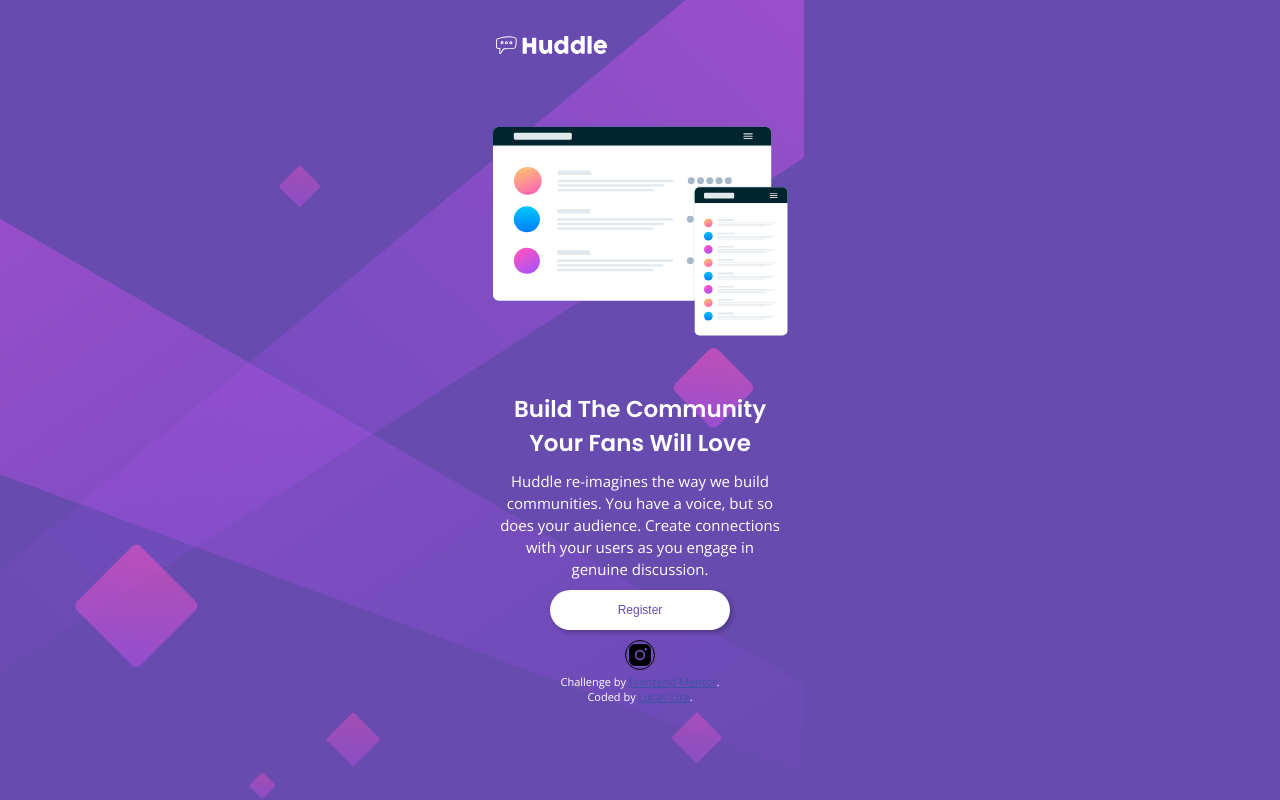
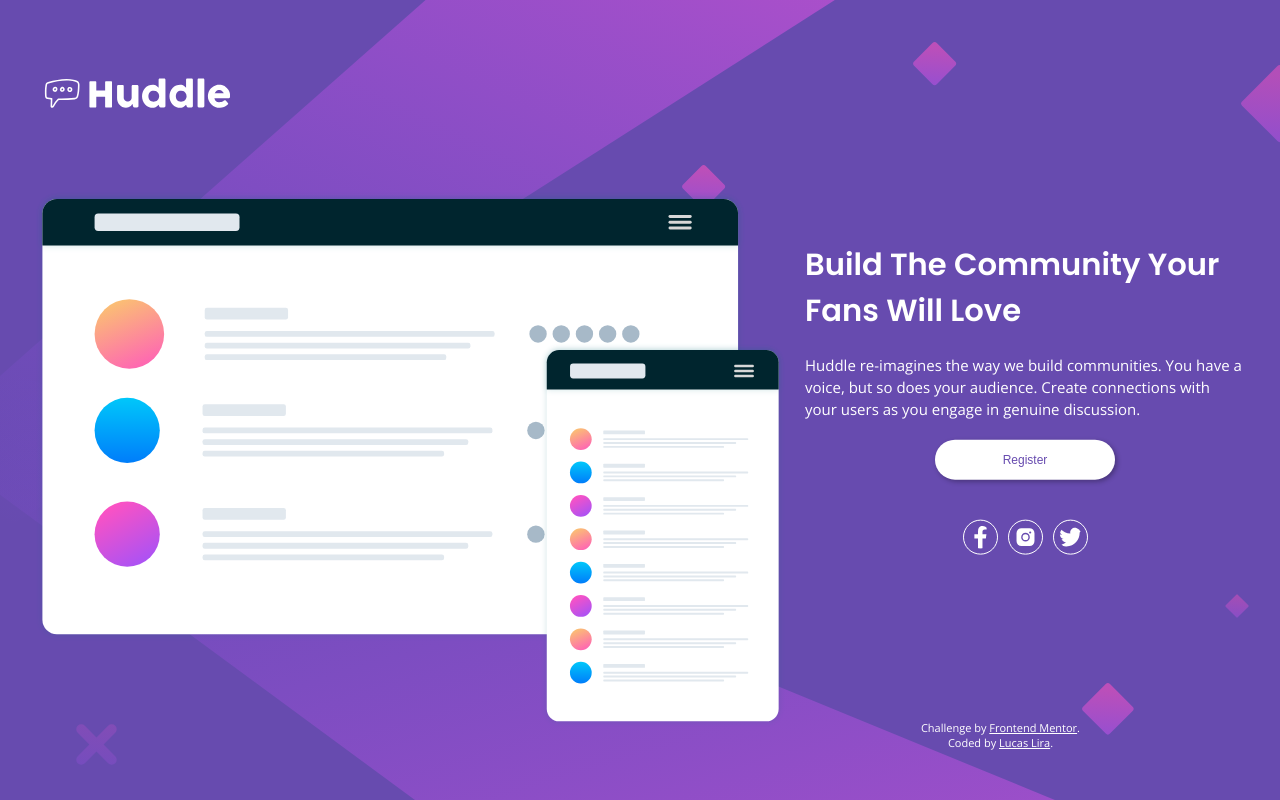
Before and after one commit to lucaslirah/landing-page-frontendmentor, a plain HTML site: page index.html in a window 1280 px wide. Drawn offline with nearby package versions, Linux system fonts and the light colour scheme.

Commit message:
upload-changes

```diff
--- a/index.html
+++ b/index.html
@@ -41,11 +41,11 @@
       <button type="button">Register</button>
 
       <div class="social-media">
-        <div class="facebook-icon"><a href="#"></a><img src="./images/5305153_fb_facebook_facebook logo_icon.svg" alt="logo do facebook"></div>
+        <div class="facebook-icon"><a href="#"><img src="./images/5305153_fb_facebook_facebook logo_icon.svg" alt="logo do facebook"></a></div>
 
         <div class="instagram-icon"><a href="#"><img src="./images/9023675_instagram_logo_fill_icon.svg" alt="logo do instagram"></a></div>
 
-        <div class="twiter-icon"><a href="#"></a><img src="./images/5305170_bird_social media_social network_tweet_twitter_icon.svg" alt="logo do twiter"></div>
+        <div class="twiter-icon"><a href="#"><img src="./images/5305170_bird_social media_social network_tweet_twitter_icon.svg" alt="logo do twiter"></a></div>
       </div>
     </main>
 
--- a/style.css
+++ b/style.css
@@ -10,6 +10,8 @@
   --color-primary: hsl(257, 40%, 49%);
   --color-secondary: hsl(300, 69%, 71%);
 
+  --fs-heading: clamp(2.3rem, 0.5rem + 2vw, 4rem);
+  --fs-texting: clamp(1.5rem, 0.1rem + 1vw, 1.8rem);
   font-size: 62.5%;
 }
 
@@ -29,8 +31,7 @@ body{
   background-color: var(--color-primary);
   font-family: var(--ff-texting);
   color: #fff;
-  font-size: 1.5rem;
-
+  font-size: var(--fs-texting);
 }
 
 .page{
@@ -52,18 +53,20 @@ header{
 }
 
 main{
+  padding: 0 4.5rem;
   display: flex;
   flex-direction: column;
   align-items: center;
-  gap: 1rem;
+  gap: 2rem;
 
   text-align: center;
 
-  width: 28rem;
+  width: 100%;
+  max-width: 50rem;
 }
 main h2{
   font-family: var(--ff-heading);
-  font-size: 2.3rem;
+  font-size:var(--fs-heading);
   font-weight: 600;
 }
 main p{
@@ -85,18 +88,85 @@ button:hover{
   transform: scale(1.1);
 }
 .social-media{
+  margin-top: 2rem;
+
   display: flex;
   align-items: center;
   justify-content: center;
+  gap: 1rem;
+}
+.social-media div a img{
+  padding: 0.5rem;
+  width: 3.5rem;
+  border: 1px solid #000;
+  border-radius: 4rem;
+  filter: invert();
+}
+.social-media div a img:hover{
+  opacity: 0.5;
+}
 
+footer{
+  margin-top: 2rem;
 }
-.social-media div a{
+footer .attribution a{
+  color: #fff;
+}
+footer .attribution a:visited{
+  color: var(--color-secondary);
+}
+
+@media(min-width:640px){
+  body::before{
+
+    background-image: url(./images/bg-desktop.svg);
+    background-size:cover;
+  }
+}
+
+@media(min-width:1200px){
 
 
+  main{
+    padding: 0;
+    text-align: left;
+
+  }
+  main h2{
+    width: 44rem;
+  }
+  .page{
+    position: absolute;
+    top: 50%;
+    left: 50%;
+    transform: translate(-50%, -50%);
+    display: grid;
+    grid-template-columns: 1fr 1fr;
+    gap: 2rem;
+  }
+
+
+  header{
+    margin: 0;
+    width: 100%;
+
+  }
+  .logo img{
+    width: 100%;
+  }
+  .logo{
+    max-width: 20rem;
+    margin-bottom: 1rem;
+  }
+  .img-head img{
+    width:100%;
+  }
+  .img-head{
+   width: 75rem;
+  }
+  footer{
+    position: absolute;
+    top: 70rem;
+    right: 20rem;
+  }
 }
-.social-media div a img{
-  width: 3rem;
-  border: 1px solid #000;
-  border-radius: 4rem;
-
-}
```
